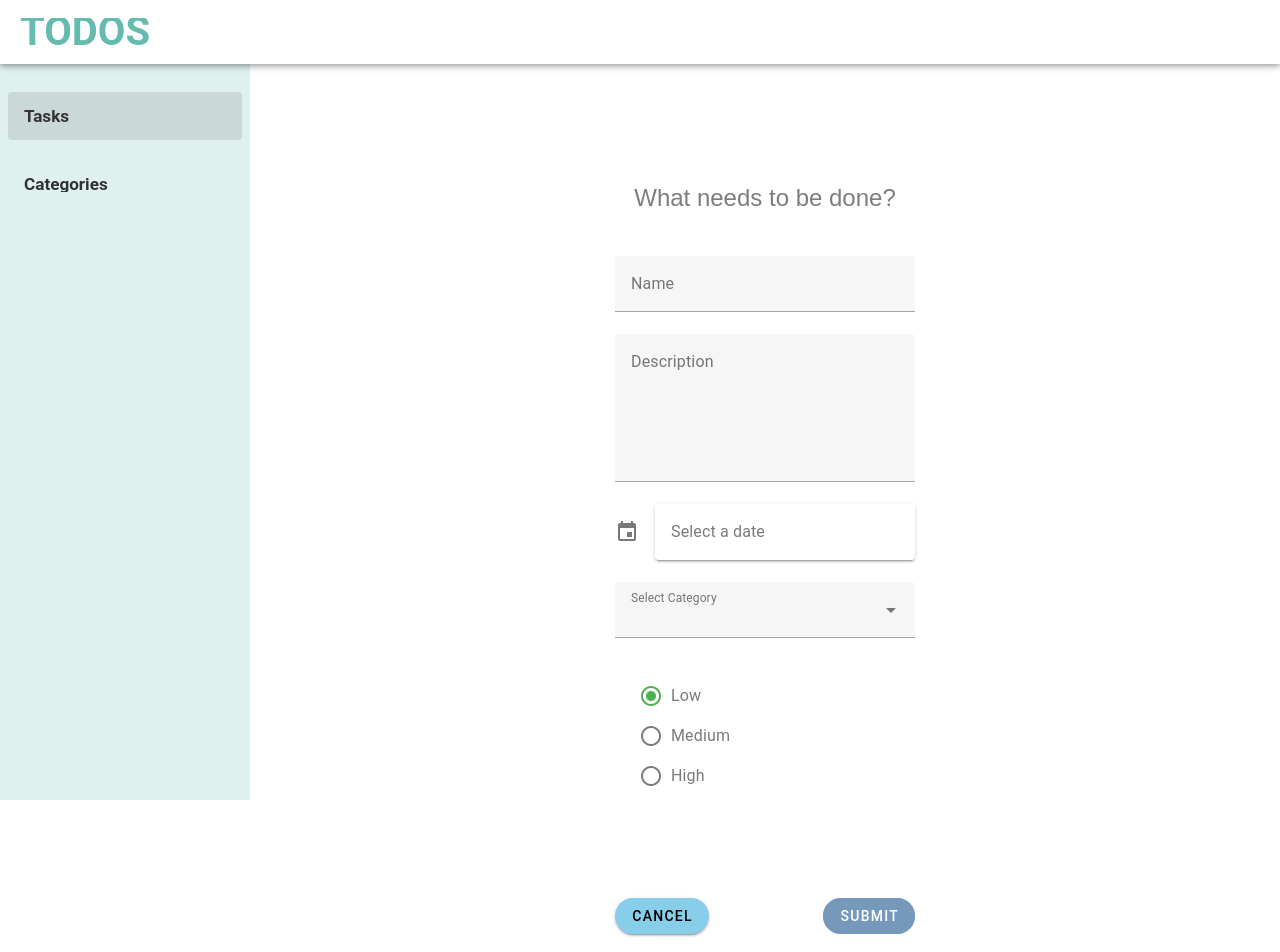
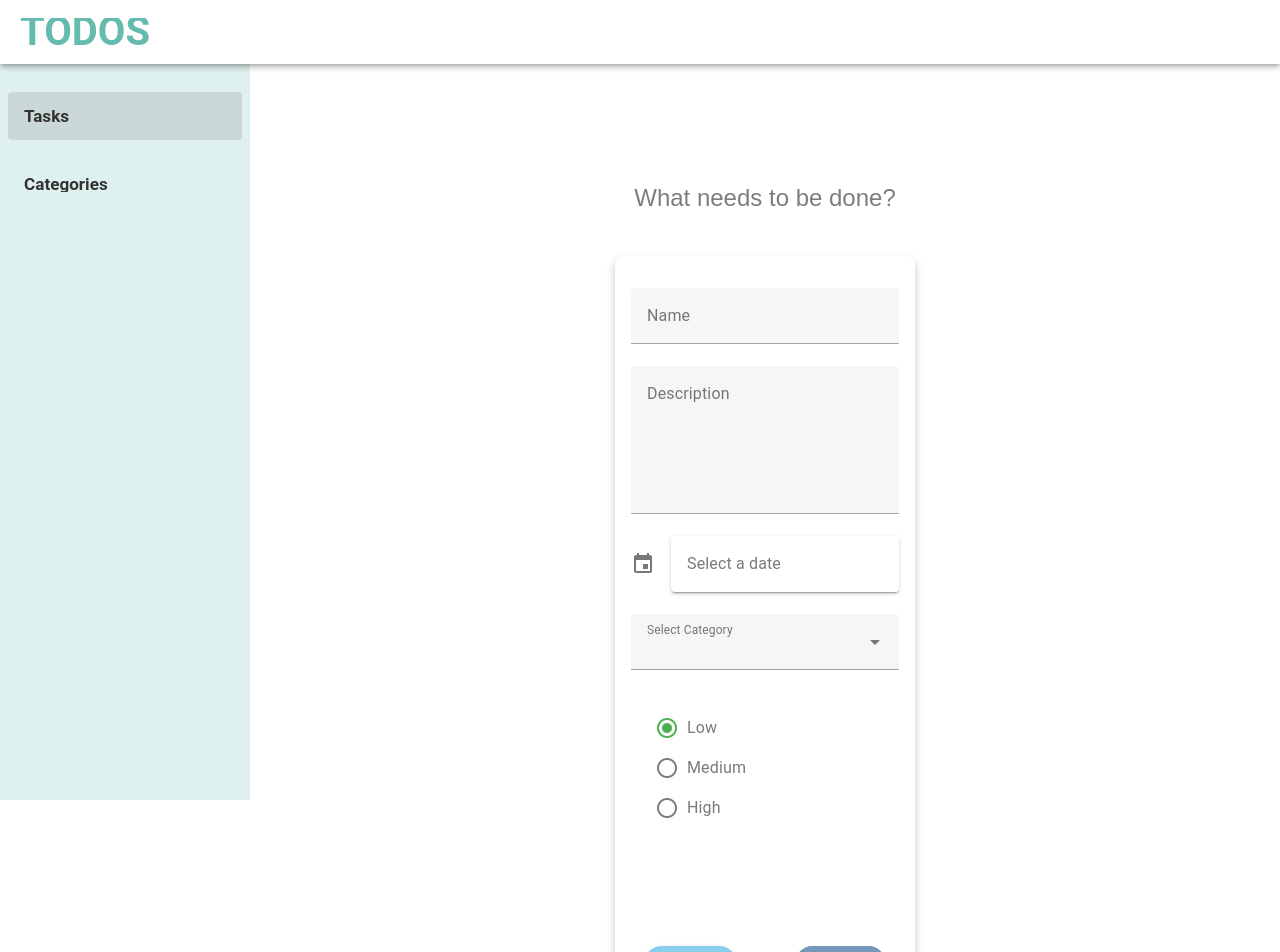
Before and after one commit to marinelakal/To-do-App, a Vue app: page /import in a window 1280 px wide. Shown: the top 952 px of the page. Built offline with nearby package versions, Linux system fonts and the light colour scheme.

Commit message:
Component for Form

```diff
--- /dev/null
+++ b/src/components/Base/BaseForm.vue
@@ -0,0 +1,78 @@
+<template>
+    <v-sheet :width="width" max-width="100%" class="mx-auto form-container">
+      <v-form fast-fail v-model="valid" ref="form">
+        <BaseCard>
+          <template #title>
+            <slot name="title"></slot>
+          </template>
+          <template #subtitle>
+            <slot name="subtitle"></slot>
+          </template>
+          <template #content>
+            <slot name="content"></slot>
+          </template>
+          <template #actions>
+            <div class="button-container">
+              <BaseButton
+                :label="cancelButtonLabel"
+                @click="handleCancel"
+                :color="cancelButtonColor"
+              />
+              <BaseButton
+                :label="submitButtonLabel"
+                :class="{ 'disabled-button': !valid }"
+                :disabled="!valid"
+                :color="submitButtonColor"
+                @click="handleSubmit"
+              />
+            </div>
+          </template>
+        </BaseCard>
+      </v-form>
+    </v-sheet>
+  </template>
+
+  <script setup>
+  import { ref } from 'vue';
+  import BaseCard from '@/components/Base/BaseCard.vue';
+  import BaseButton from '@/components/Base/BaseButton.vue';
+
+  const emit = defineEmits(['submit', 'cancel']);
+
+  defineProps({
+    width: {
+      type: [String, Number],
+      default: 300,
+    },
+    submitButtonLabel: {
+      type: String,
+      default: 'Submit',
+    },
+    cancelButtonLabel: {
+      type: String,
+      default: 'Cancel',
+    },
+    submitButtonColor: {
+      type: String,
+      default: 'primary',
+    },
+    cancelButtonColor: {
+      type: String,
+      default: 'primary',
+    },
+  });
+
+  const form = ref(null);
+  const valid = ref(false);
+
+  const handleSubmit = () => {
+    if (form.value?.validate()) {
+        emit('submit');
+    }
+  };
+
+  const handleCancel = () => {
+    form.value?.resetValidation();
+    emit('cancel');
+  };
+  </script>
--- a/src/components/Categories/CategoryAppForm.vue
+++ b/src/components/Categories/CategoryAppForm.vue
@@ -1,16 +1,13 @@
 <template>
-  <v-sheet
-    class="mx-auto form-container"
-    width="350"
-    max-width="100%"
+  <BaseForm
+    :width="350"
+    submitButtonLabel="Submit"
+    cancelButtonLabel="Cancel"
+    submitButtonColor="#004080"
+    cancelButtonColor="#87ceeb"
+    @submit="submitForm"
+    @cancel="handleCancel"
   >
-    <v-form
-      fast-fail
-      v-model="valid"
-      @submit.prevent="submitForm"
-      ref="form"
-    >
-      <BaseCard>
     <template #title>
       <h2>{{ categoryTitle }}</h2>
     </template>
@@ -24,27 +21,7 @@
             :rules="nameRules"
       ></BaseTextField>
     </template>
-        <template #actions>
-          <div class="button-container">
-            <BaseButton
-              label="cancel"
-              class="clear-btn"
-              @click="handleCancel"
-              color="#87ceeb"
-            />
-            <BaseButton
-              label="submit"
-              class="submit-btn"
-              :class="{'disabled-button': !valid}"
-              :disabled="!valid"
-              color="#004080"
-              @click="submitForm"
-            />
-          </div>
-        </template>
-      </BaseCard>
-    </v-form>
-  </v-sheet>
+  </BaseForm>
 </template>
 
 <script setup>
@@ -52,8 +29,8 @@ import { ref, watch, computed } from 'vue';
 import { useCategoryStore } from '@/stores/useCategoryStore';
 import { useRouter } from 'vue-router';
 import BaseTextField from '@/components/Base/BaseTextField.vue';
-import BaseButton from '../Base/BaseButton.vue';
-import BaseCard from '../Base/BaseCard.vue';
+import BaseForm from '../Base/BaseForm.vue';
+
 const name = ref('');
 const valid = ref(false);
 const form = ref(null);
@@ -98,7 +75,6 @@ watch(
 );
 
 const submitForm = () => {
-  if (form.value?.validate()) {
     if (editMode.value) {
       categoryStore.updateCategory(categoryStore.editCategoryIndex, name.value);
     } else {
@@ -106,7 +82,6 @@ const submitForm = () => {
     }
     resetForm();
     router.push('/categories');
-  }
 };
 
 </script>
@@ -141,7 +116,7 @@ const submitForm = () => {
 
 .button-container {
   display: flex;
-  justify-content: space-between;
+  justify-content: space-around;
   color: white;
 }
 
--- a/src/components/Tasks/TaskAppForm.vue
+++ b/src/components/Tasks/TaskAppForm.vue
@@ -1,21 +1,20 @@
 <template>
   <div class="todo-form-subtext">What needs to be done?</div>
-  <v-sheet
-    class="mx-auto"
-    width="300"
+  <BaseForm
+    :width="300"
+    submitButtonLabel="Submit"
+    cancelButtonLabel="Cancel"
+    submitButtonColor="#004080"
+    cancelButtonColor="#87ceeb"
+    @submit="submit"
+    @cancel="handleCancel"
   >
-    <v-form
-      fast-fail
-      v-model="valid"
-      @submit.prevent="submit"
-      ref="form"
-    >
+    <template #content>
       <BaseTextField
         v-model="name"
         label="Name"
         :rules="nameRules"
       ></BaseTextField>
-
 
       <BaseTextArea
         v-model="description"
@@ -56,25 +55,8 @@
           ></v-radio>
         </v-radio-group>
       </v-container>
-
-        <div class="button-container">
-          <BaseButton
-              label="cancel"
-              class="todo-form-clear-btn"
-              @click="handleCancel"
-              color="#87ceeb"
-          />
-          <BaseButton
-              label="submit"
-              class="todo-form-submit-btn"
-              :class="{'disabled-button': !valid}"
-              :disabled="!valid"
-              @click="submit"
-              color="#004080"
-          />
-        </div>
-    </v-form>
-  </v-sheet>
+    </template>
+  </BaseForm>
 </template>
 
 <script setup>
@@ -86,7 +68,7 @@ import BaseTextField from '@/components/Base/BaseTextField.vue';
 import BaseTextArea from '../Base/BaseTextArea.vue';
 import BaseSelect from '../Base/BaseSelect.vue';
 import BaseDateInput from '../Base/BaseDateInput.vue';
-import BaseButton from '../Base/BaseButton.vue';
+import BaseForm from '../Base/BaseForm.vue';
 
 // Reactive variables
 const valid = ref(false);
@@ -169,7 +151,6 @@ function handleCancel() {
 }
 
 function submit() {
-  if (form.value && form.value.validate()) {
     // Ensure the date is treated as a local date and format it as YYYY-MM-DD
     const formattedDate = date.value
       ? `${date.value.getFullYear()}-${String(date.value.getMonth() + 1).padStart(2, '0')}-${String(date.value.getDate()).padStart(2, '0')}`
@@ -195,7 +176,6 @@ function submit() {
     resetForm();
     router.push('/tasks');
 }
-}
 </script>
 
 <style>
@@ -210,7 +190,7 @@ function submit() {
 
 .button-container {
   display: flex;
-  justify-content: space-between;
+  justify-content: space-around;
   color: white ;
 }
 
```
Lines whose indentation alone changed are shown as unchanged.
